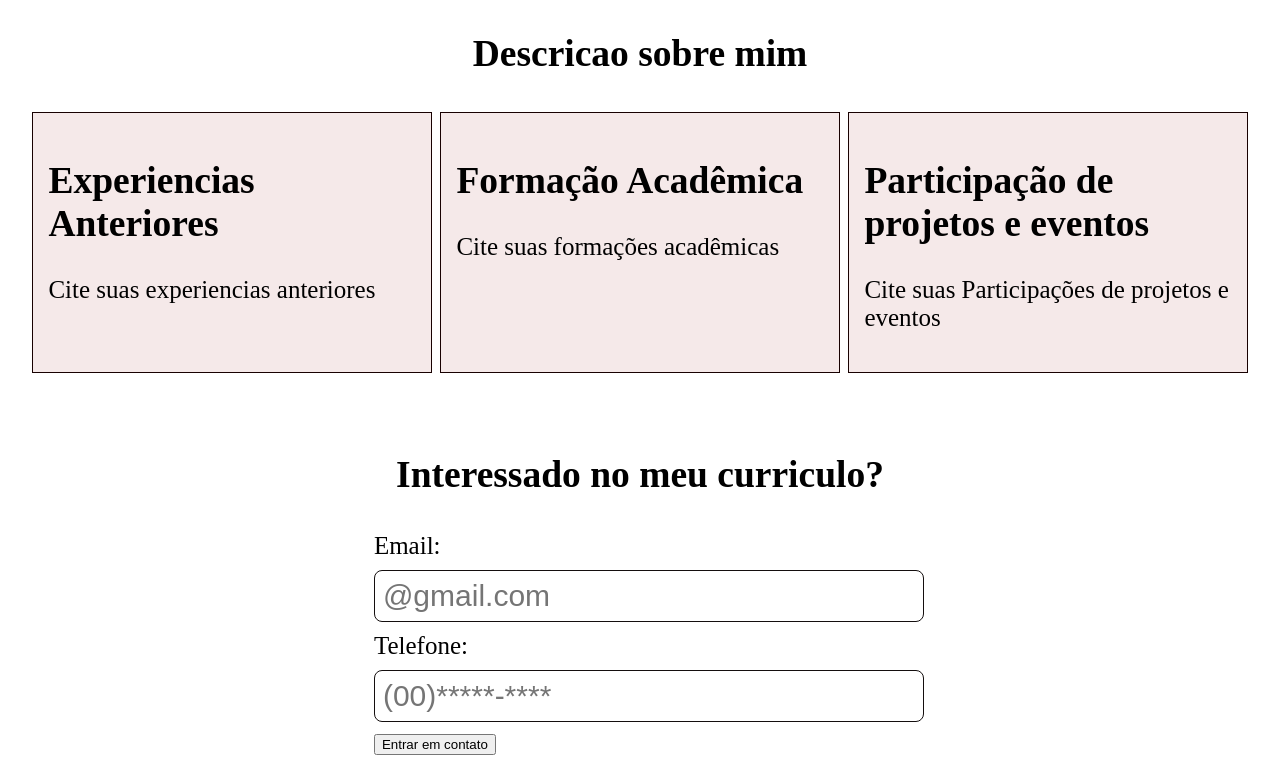
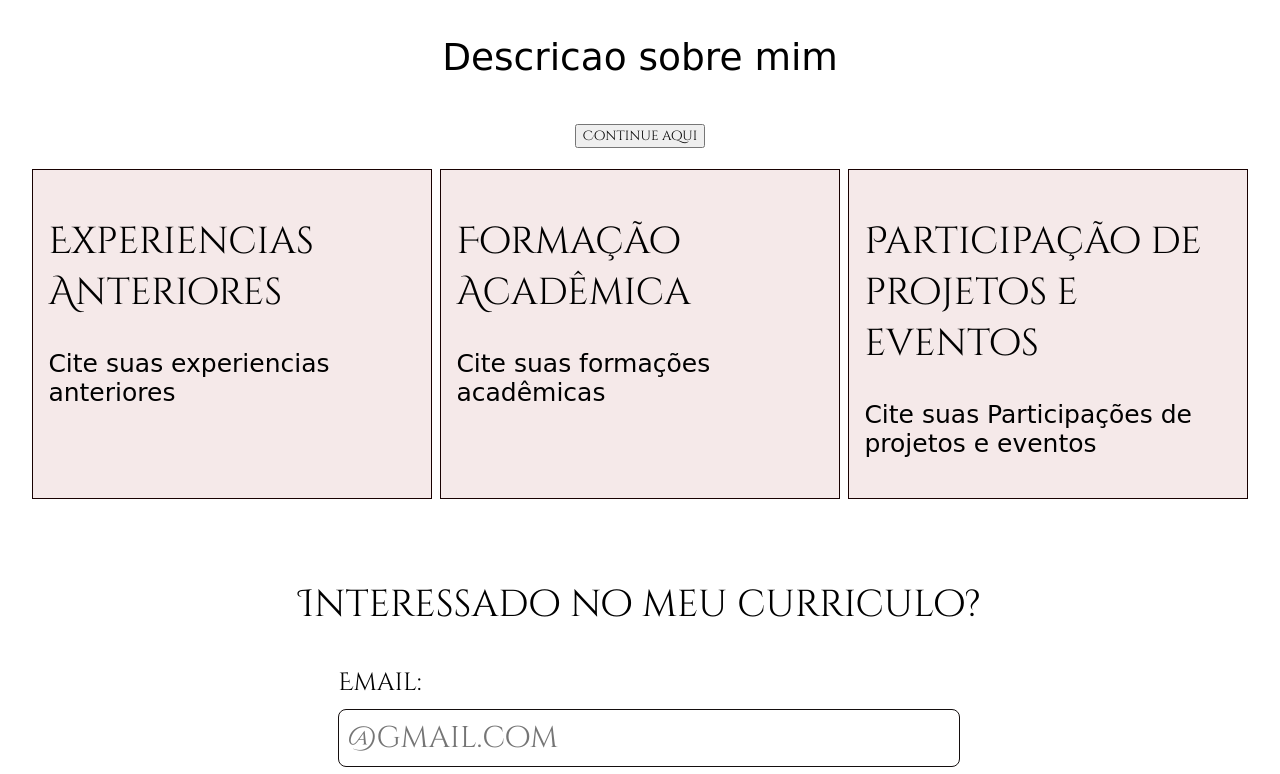
Before and after one commit to JuliaFreitasecarvalho/Curriculo, a plain HTML site: page index.html in a window 1280 px wide. Shown: the part 482-1256 px from the top of the page. Drawn offline with Linux system fonts and the light colour scheme.

Commit message:
Add files via upload

```diff
--- a/estilo.css
+++ b/estilo.css
@@ -1,3 +1,11 @@
+*{
+   font-family: "Cinzel Decorative", serif;
+  font-weight: 400;
+  font-style: normal;
+}
+
+
+
 body{
     font-size: 25px;
 }
@@ -20,7 +28,16 @@ header .profile img{
         color:rgb(163, 20, 56) ;
         font-weight: bold;
         margin: 0 10px;
+        font-family: "Cinzel Decorativo";
      }
+
+     p{
+      font-family: "UnifrakturMaguntia", cursive;
+      font-weight: 400;
+      font-style: normal;
+
+     }
+
      .descricao {
         text-align: center;
         margin: 20px;
--- a/index.html
+++ b/index.html
@@ -6,6 +6,9 @@
     <link rel="stylesheet" href="estilo.css" />
     <title>Currículo</title>
   </head>
+  <link rel="preconnect" href="https://fonts.googleapis.com">
+<link rel="preconnect" href="https://fonts.gstatic.com" crossorigin>
+<link href="https://fonts.googleapis.com/css2?family=Cinzel+Decorative:wght@400;700;900&family=EB+Garamond:ital,wght@0,400..800;1,400..800&display=swap" rel="stylesheet">
   <body>
     <header>
       <div class="profile">
@@ -25,6 +28,7 @@
     </header>
     <section class="descricao">
       <h1><p>Descricao sobre mim</p></h1>
+      <button id="botao"> Continue aqui</button>
     </section>
 
     <!--Aqui vai começar o primeiro bloco de informção-->
@@ -45,7 +49,9 @@
     <!--Formulario-->
     <section class="falacomigobb">
         <h2>Interessado no meu curriculo?</h1>
-        <form>
+        <form action="https://formspree.io/f/xnndqjkq"
+        method="POST">
+
             <label for="email"> Email:</label>
             <input placeholder="@gmail.com" "email" id="email" name="email" required>
             <label for="telefone"> Telefone:</label>
@@ -55,18 +61,22 @@
     </section>
     <section class="conteudo">
         <div class="bloco">
+        <div id="card">
           <h2>Sobre Mim</h2>
           <p>Fale sobre si proprio, suas paixões e objetivos </p>
+        </div>
         </div>
         <div class="bloco">
           <h2>Meu Canal</h2>
           <iframe width="835" height="380" src="https://www.youtube.com/embed/0CR9fNB9fds?si=qEDZRelokD2JoAd1" title="YouTube video player" frameborder="0" allow="accelerometer; autoplay; clipboard-write; encrypted-media; gyroscope; picture-in-picture; web-share" referrerpolicy="strict-origin-when-cross-origin" allowfullscreen></iframe>
 
         </div>
+
         <div class="bloco">
           <h2>Mensagem Positiva</h2>
           <p>Olá beleza, você poderia me dar muitos roblox? é que eu achei a sua roupa muito linda.. ME DA ROBLOX</p>
         </div>
-      </section>
+  <script src="index.js"> </script>
+  </section>
   </body>
 </html>
--- /dev/null
+++ b/index.js
@@ -0,0 +1,3 @@
+document.getElementById("botao").addEventListener("click", function(){
+    document.getElementById("card").scrollIntoView({behavior:"smooth"});
+})
```
